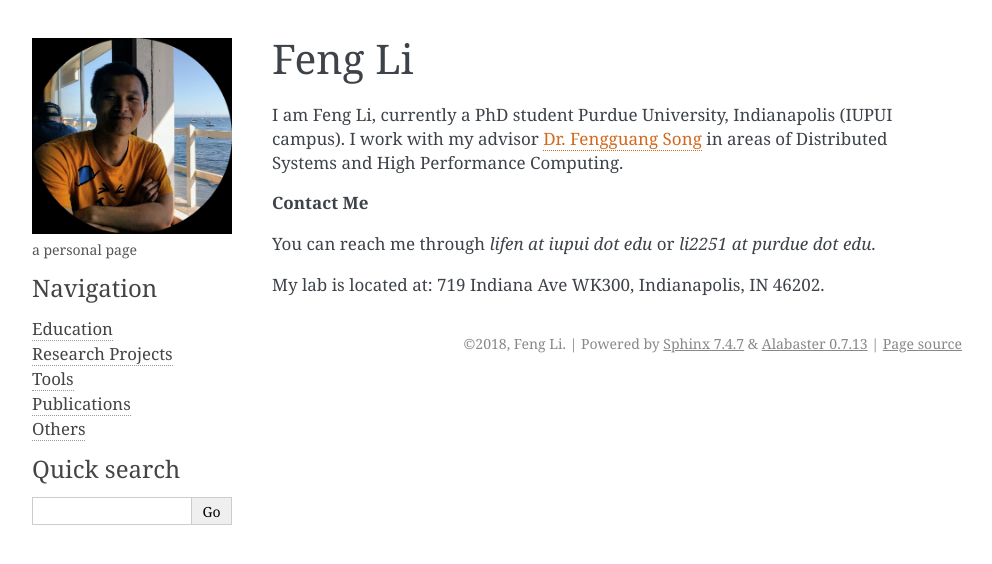
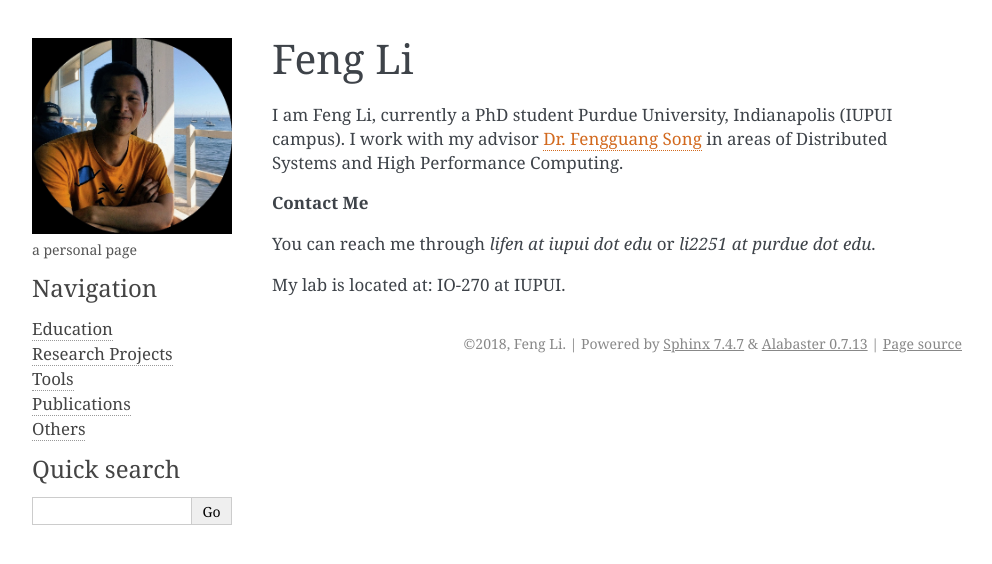
Before and after one commit to fengggli/fengggli.github.io, a Sphinx documentation site: the page built from source/index.rst, in a window 1280 px wide. Shown: the top 564 px of the page, without its empty margins (148-1140 px from the left). Built offline with Sphinx 7.4.7, drawn with Linux system fonts in a browser that asks for light colours.

Commit message:
update address

```diff
--- a/source/index.rst
+++ b/source/index.rst
@@ -15,7 +15,7 @@ I am Feng Li, currently a PhD student Purdue University, Indianapolis (IUPUI cam
 
 You can reach me through   *lifen at iupui dot edu* or  *li2251 at purdue dot edu*.
 
-My lab is located at: 719 Indiana Ave WK300, Indianapolis, IN 46202.
+My lab is located at: IO-270 at IUPUI.
 
 .. toctree::
   :hidden:
```
